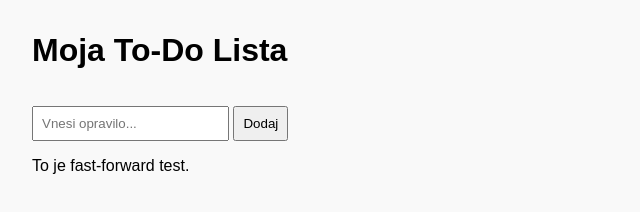
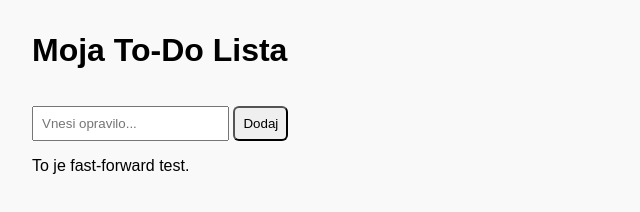
Before and after one commit to dina-ai-333/to-do-app, a plain HTML site: page index.html in a window 1280 px wide. Shown: the full height of the page, 0-640 px from the left. Drawn offline with Linux system fonts and the light colour scheme.

Commit message:
Izboljsava oblika gumbov

```diff
--- a/style.css
+++ b/style.css
@@ -10,3 +10,6 @@ input, button {
 li {
   margin: 0.5rem 0;
 }
+button {
+    border-radius: 6px;
+}
```
